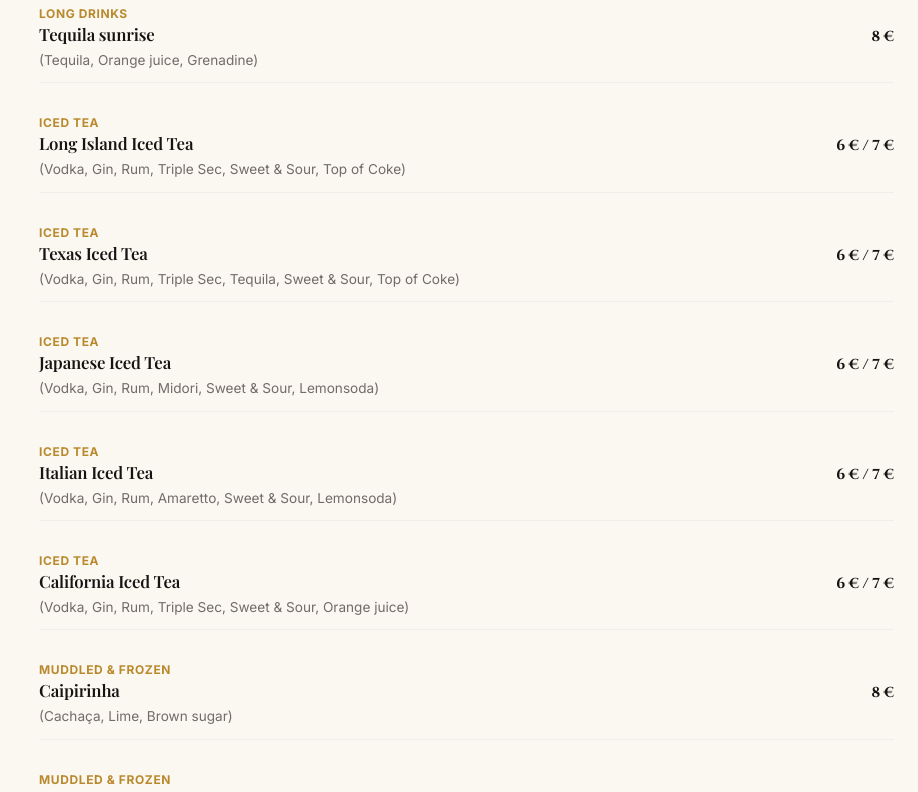
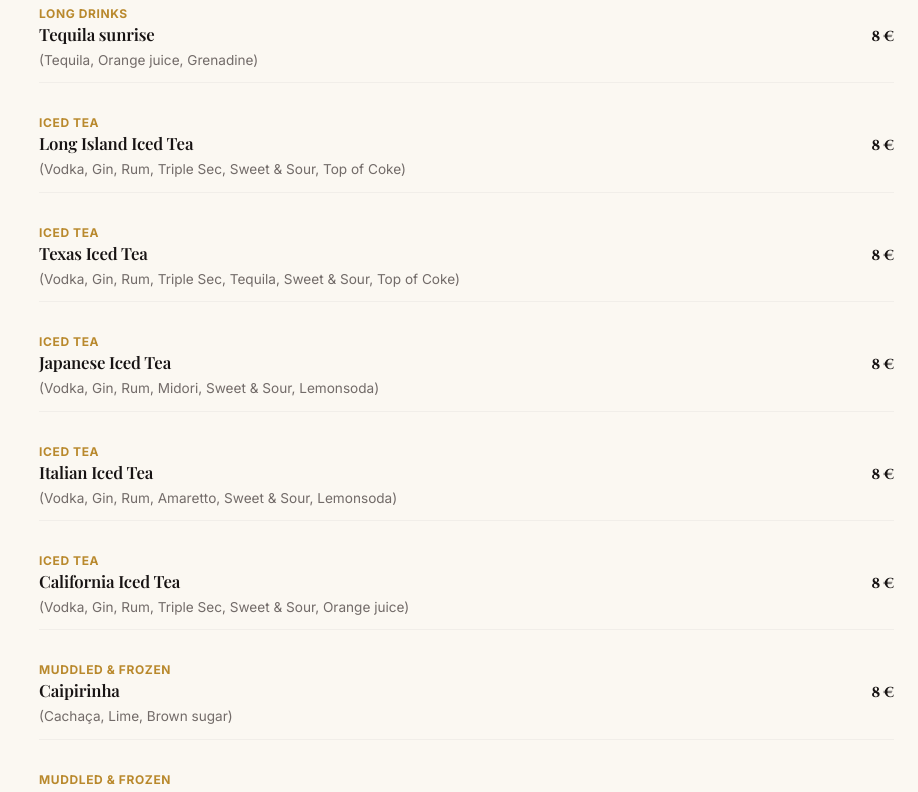
Before and after one commit to davidesciaccaa/AngoloDiVino, a React (Vite) app in the folder frontend/: page / in a window 1280 px wide. Shown: the part 6360-7152 px from the top of the page, without its empty margins (362-1280 px from the left). Built offline with nearby package versions, Linux system fonts and the light colour scheme; no server answers; a web font is replaced by a local one.

Commit message:
refactor(menu): update prices for iced tea and wine items

```diff
--- a/frontend/src/App.jsx
+++ b/frontend/src/App.jsx
@@ -102,11 +102,11 @@ const fallbackMenuSections = [
       { id: 'tequila_sunrise', name: 'Tequila sunrise', subtitle: 'Long Drinks', description: '(Tequila, Succo d\'arancia, Granatina)', notes: [], price: '8 €' },
 
       // Iced Tea (6/7 euro)
-      { id: 'long_island_iced_tea', name: 'Long Island Ice tea', subtitle: 'Iced Tea', description: '(Vodka, Gin, Rum, Triple Sec, Sweet & Sour, Top of Coke)', notes: [], price: '6 € / 7 €' },
-      { id: 'texas_iced_tea', name: 'Texas Ice tea', subtitle: 'Iced Tea', description: '(Vodka, Gin, Rum, Triple Sec, Tequila, Sweet & Sour, Top of Coke)', notes: [], price: '6 € / 7 €' },
-      { id: 'japanese_iced_tea', name: 'Japanese Ice tea', subtitle: 'Iced Tea', description: '(Vodka, Gin, Rum, Midori, Sweet & Sour, Lemonsoda)', notes: [], price: '6 € / 7 €' },
-      { id: 'italian_iced_tea', name: 'Italian ice tea', subtitle: 'Iced Tea', description: '(Vodka, Gin, Rum, Amaretto, Sweet & Sour, Lemonsoda)', notes: [], price: '6 € / 7 €' },
-      { id: 'california_iced_tea', name: 'California ice tea', subtitle: 'Iced Tea', description: '(Vodka, Gin, Rum, Triple Sec, Sweet & Sour, Succo d\'arancia)', notes: [], price: '6 € / 7 €' },
+      { id: 'long_island_iced_tea', name: 'Long Island Ice tea', subtitle: 'Iced Tea', description: '(Vodka, Gin, Rum, Triple Sec, Sweet & Sour, Top of Coke)', notes: [], price: '8 €' },
+      { id: 'texas_iced_tea', name: 'Texas Ice tea', subtitle: 'Iced Tea', description: '(Vodka, Gin, Rum, Triple Sec, Tequila, Sweet & Sour, Top of Coke)', notes: [], price: '8 €' },
+      { id: 'japanese_iced_tea', name: 'Japanese Ice tea', subtitle: 'Iced Tea', description: '(Vodka, Gin, Rum, Midori, Sweet & Sour, Lemonsoda)', notes: [], price: '8 €' },
+      { id: 'italian_iced_tea', name: 'Italian ice tea', subtitle: 'Iced Tea', description: '(Vodka, Gin, Rum, Amaretto, Sweet & Sour, Lemonsoda)', notes: [], price: '8 €' },
+      { id: 'california_iced_tea', name: 'California ice tea', subtitle: 'Iced Tea', description: '(Vodka, Gin, Rum, Triple Sec, Sweet & Sour, Succo d\'arancia)', notes: [], price: '8 €' },
 
       // Pestati e Frozen (8 euro)
       { id: 'caipirinha', name: 'Caipirinha', subtitle: 'Pestati e Frozen', description: '(Cachaca, Lime, Zucchero di canna)', notes: [], price: '8 €' },
@@ -137,9 +137,9 @@ const fallbackMenuSections = [
       { id: 'verdeca_salento', name: 'Verdeca del Salento', subtitle: '', description: 'Vino autoctono dal bouquet delicato e sapore secco. Cantina Verdeca. 750ml', notes: [], price: '5 € / 18 €' },
       { id: 'verdeca_itria', name: 'Verdeca Valle d\'Itria', subtitle: '', description: 'Fresco, fruttato e con una piacevole sapidità. Cantina Verdeca. 750ml', notes: [], price: '5 € / 18 €' },
       { id: 'tacco_barocco_negroamaro', name: 'Tacco Barocco - Negroamaro', subtitle: 'Rossi', description: 'Rosso rubino intenso con sentori di piccoli frutti rossi. Cantina Sampietrana. 750ml', notes: [], price: '5 € / 22 €' },
-      { id: 'tacco_barocco_puglia_igp', name: 'Tacco Barocco - Puglia IGP', subtitle: '', description: 'Corposo ed equilibrato, perfetto per accompagnare taglieri. Cantina Sampietrana. 750ml', notes: [], price: '6 € - 20 €' },
+      { id: 'tacco_barocco_puglia_igp', name: 'Tacco Barocco - Puglia IGP', subtitle: '', description: 'Corposo ed equilibrato, perfetto per accompagnare taglieri. Cantina Sampietrana. 750ml', notes: [], price: '6 € - 24 €' },
       { id: 'rosato_salento', name: 'Rosato del Salento', subtitle: 'Rosati', description: 'Fresco, fruttato, con note di ciliegia e lampone. 750ml', notes: [], price: '5 € / 18 €' },
-      { id: 'prosecco_doc', name: 'Prosecco D.O.C.', subtitle: 'Bollicine', description: 'Perlage fine e persistente, ideale come aperitivo. 750ml', notes: [], price: '4 € / 16 €' }
+      { id: 'prosecco_doc', name: 'Prosecco D.O.C.', subtitle: 'Bollicine', description: 'Perlage fine e persistente, ideale come aperitivo. 750ml', notes: [], price: '4 € / 18 €' }
     ]
   },
   {
```
Also changed, not shown: 1 other file (tests, documents, lock files or other folders).
